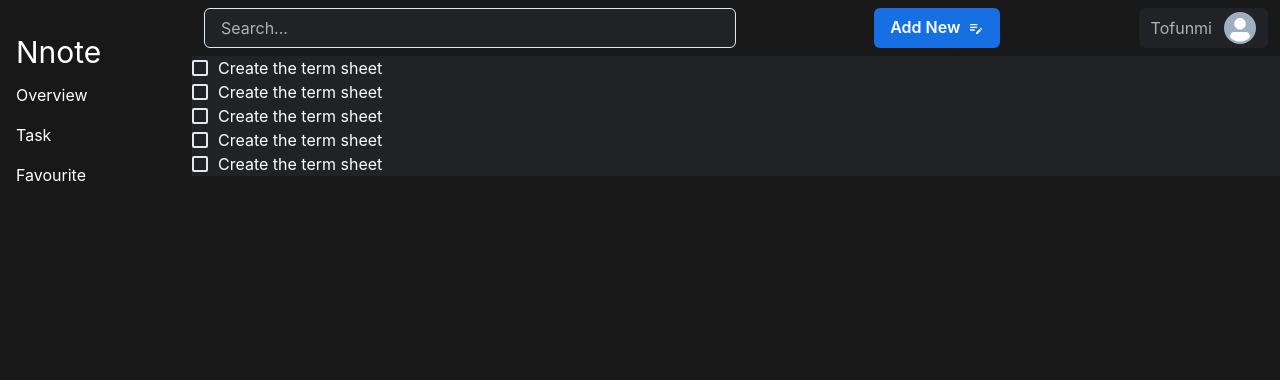
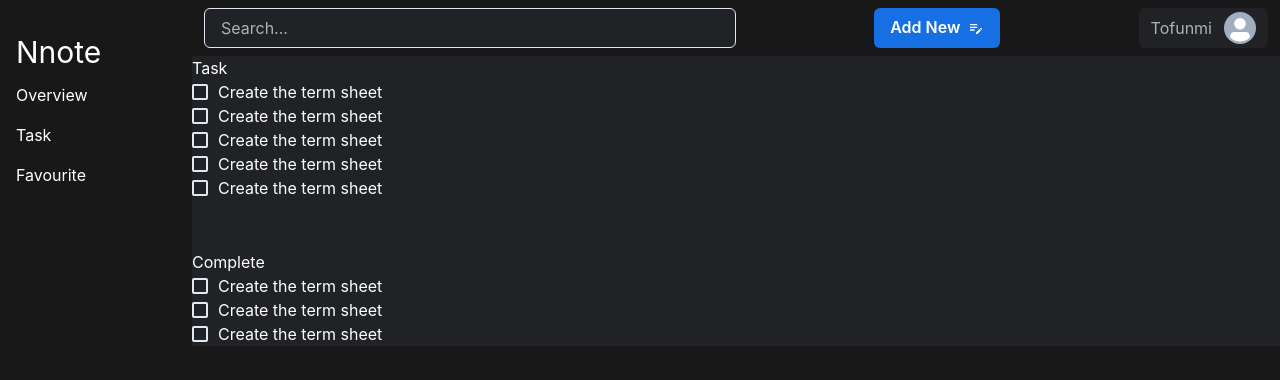
Before and after one commit to devtofunmi/Nnote, a React (Vite) app: page /task in a window 1280 px wide. Shown: the top 380 px of the page. Built offline with nearby package versions, Linux system fonts and the light colour scheme.

Commit message:
add complete to the task

```diff
--- a/src/pages/Task.jsx
+++ b/src/pages/Task.jsx
@@ -1,4 +1,4 @@
-import { Flex, Text } from "@chakra-ui/react";
+import { Box, Flex, Text } from "@chakra-ui/react";
 import React from "react";
 import TaskCard from "../components/TaskCard";
 import DashboardLayout from "../layout/DashboardLayout";
@@ -13,11 +13,21 @@ const Task = () => {
             alignItems={"center"}
             direction={"column"}
           >
-            <TaskCard />
-            <TaskCard />
-            <TaskCard />
-            <TaskCard />
-            <TaskCard />
+            <Box>
+              <Text>Task</Text>
+
+              <TaskCard />
+              <TaskCard />
+              <TaskCard />
+              <TaskCard />
+              <TaskCard />
+            </Box>
+            <Box mt={"50px"}>
+              <Text>Complete</Text>
+              <TaskCard />
+              <TaskCard />
+              <TaskCard />
+            </Box>
           </Flex>
         </Flex>
       </DashboardLayout>
```
